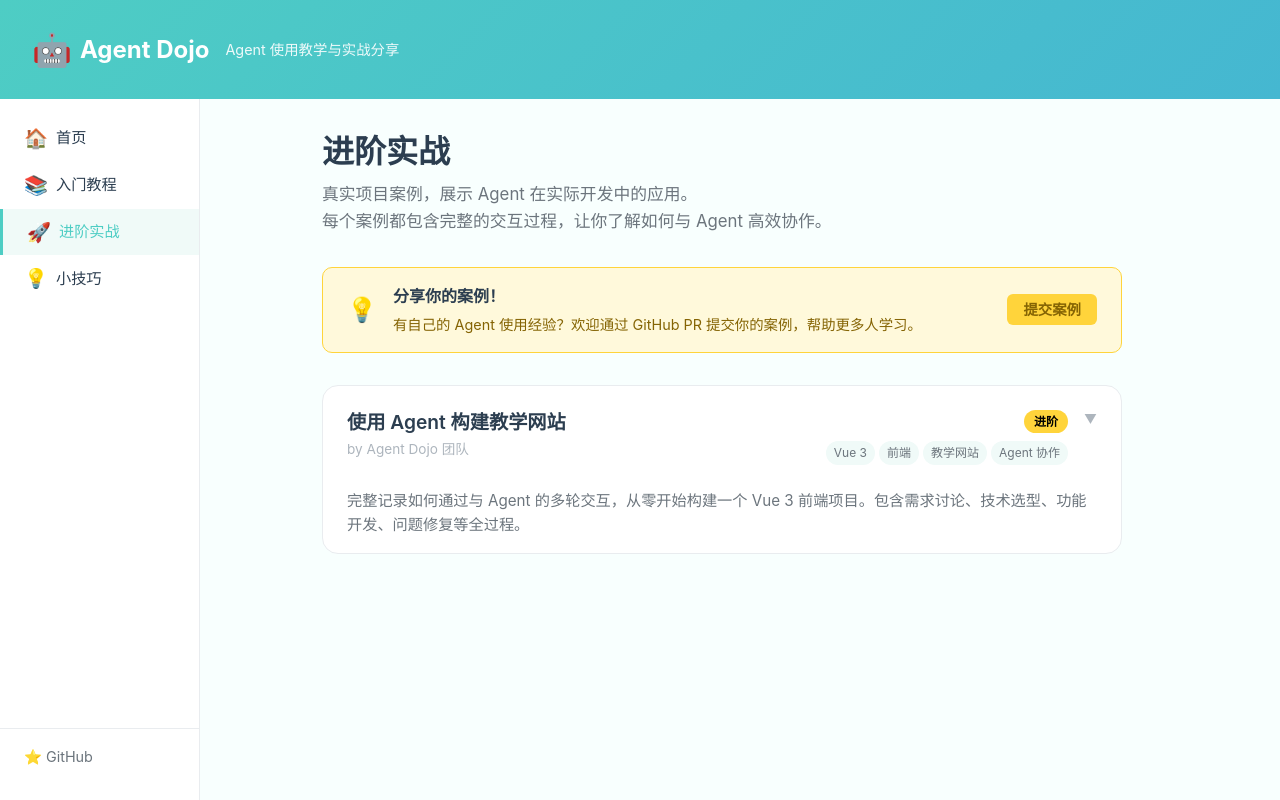
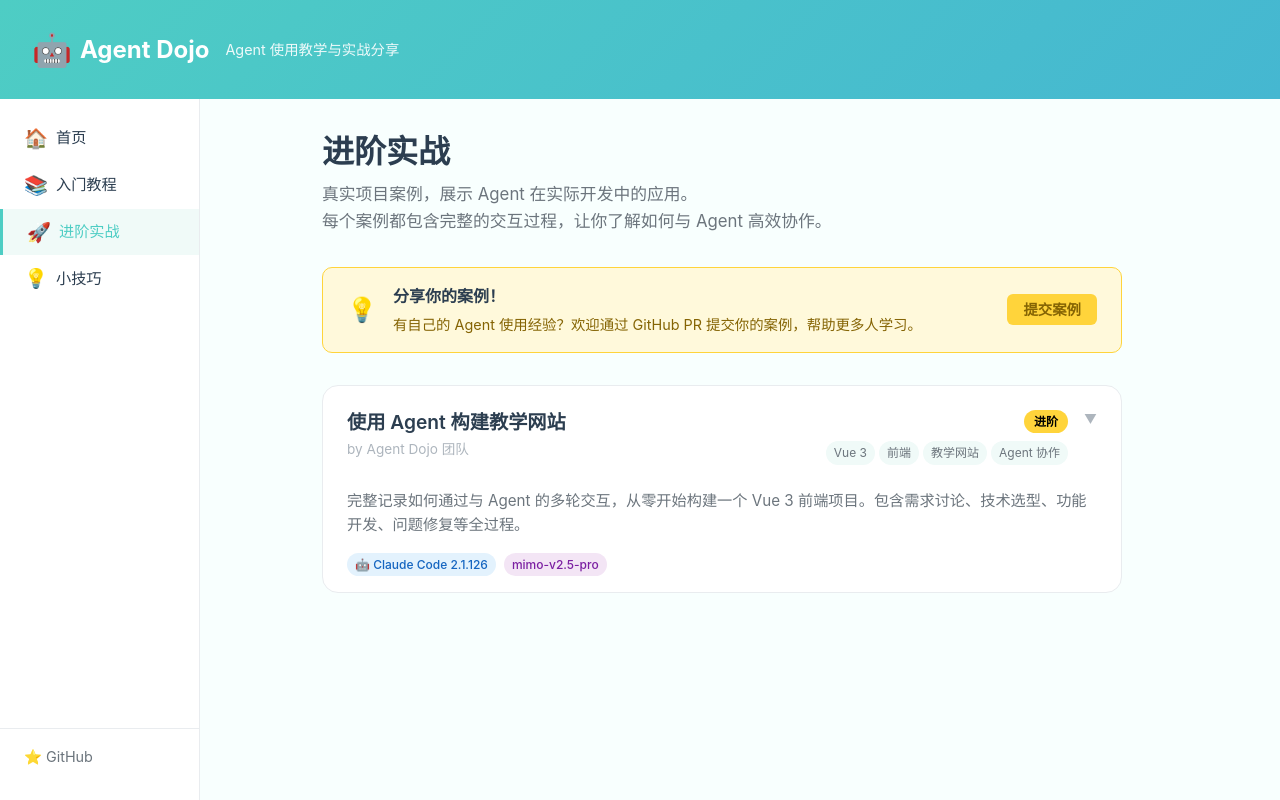
Before and after one commit to lucksufe/agent-dojo, a Vue app: page /showcase in a window 1280 px wide. Built offline with nearby package versions, Linux system fonts and the light colour scheme.

Commit message:
Add agent info to case format (name, version, model)

```diff
--- a/src/components/showcase/ProjectCard.vue
+++ b/src/components/showcase/ProjectCard.vue
@@ -62,6 +62,15 @@ const difficultyColors = {
     </div>
 
     <p class="project-description">{{ project.description }}</p>
+
+    <div class="project-agent-info" v-if="project.agent">
+      <span class="agent-badge">
+        🤖 {{ project.agent.name }} {{ project.agent.version }}
+      </span>
+      <span class="model-badge">
+        {{ project.agent.model }}
+      </span>
+    </div>
 
     <div class="project-content" v-show="isExpanded">
       <div class="timeline">
@@ -203,6 +212,31 @@ const difficultyColors = {
   color: var(--color-text-light);
   font-size: 0.95rem;
   line-height: 1.6;
+}
+
+.project-agent-info {
+  padding: 0 var(--spacing-lg) var(--spacing-md);
+  display: flex;
+  gap: var(--spacing-sm);
+  flex-wrap: wrap;
+}
+
+.agent-badge,
+.model-badge {
+  padding: 2px 8px;
+  border-radius: var(--radius-full);
+  font-size: 0.75rem;
+  font-weight: 500;
+}
+
+.agent-badge {
+  background: #e3f2fd;
+  color: #1565c0;
+}
+
+.model-badge {
+  background: #f3e5f5;
+  color: #7b1fa2;
 }
 
 .project-content {
--- a/src/data/projects/agent-teaching-site.js
+++ b/src/data/projects/agent-teaching-site.js
@@ -5,6 +5,11 @@ export const projects = [
     description: '完整记录如何通过与 Agent 的多轮交互，从零开始构建一个 Vue 3 前端项目。包含需求讨论、技术选型、功能开发、问题修复等全过程。',
     tags: ['Vue 3', '前端', '教学网站', 'Agent 协作'],
     difficulty: 'intermediate',
+    agent: {
+      name: 'Claude Code',
+      version: '2.1.126',
+      model: 'mimo-v2.5-pro'
+    },
     steps: [
       {
         title: '提出初始需求',
```
Also changed, not shown: .claude/commands/save-case.md, 1 other file (tests, documents, lock files or other folders).
